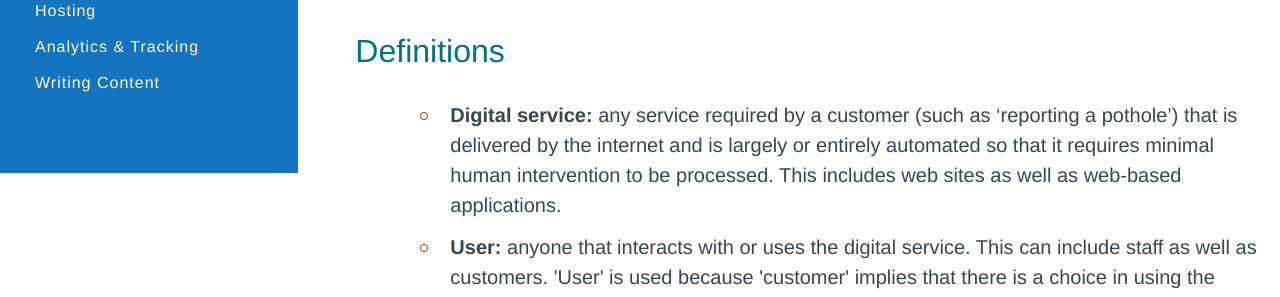
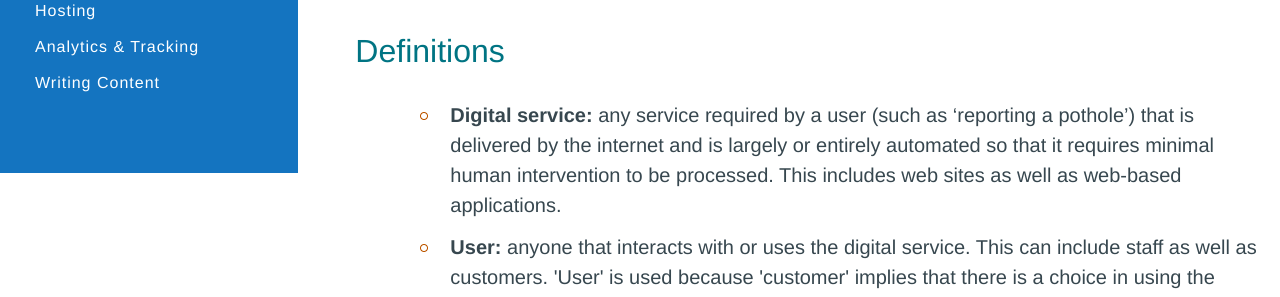
Before and after one commit to OxfordCityCouncil/OxfordCityCouncil.github.io, a Jekyll site: the page built from standards/index.html, in a window 1280 px wide. Shown: the part 805-1102 px from the top of the page. Built offline with Jekyll 4.4.1, drawn with Linux system fonts in a browser that asks for light colours.

Commit message:
changing customer to user

```diff
--- a/standards/index.html
+++ b/standards/index.html
@@ -16,6 +16,6 @@ title: Introduction
 
 <h2>Definitions</h2>
 <ul>
-  <li><strong>Digital service: </strong>any service required by a customer (such as ‘reporting a pothole’) that is delivered by the internet and is largely or entirely automated so that it requires minimal human intervention to be processed. This includes web sites as well as web-based applications.</li>
+  <li><strong>Digital service: </strong>any service required by a user (such as ‘reporting a pothole’) that is delivered by the internet and is largely or entirely automated so that it requires minimal human intervention to be processed. This includes web sites as well as web-based applications.</li>
   <li><strong>User: </strong>anyone that interacts with or uses the digital service. This can include staff as well as customers. 'User' is used because 'customer' implies that there is a choice in using the service, which is not always the case.</li>
 </ul>
```
